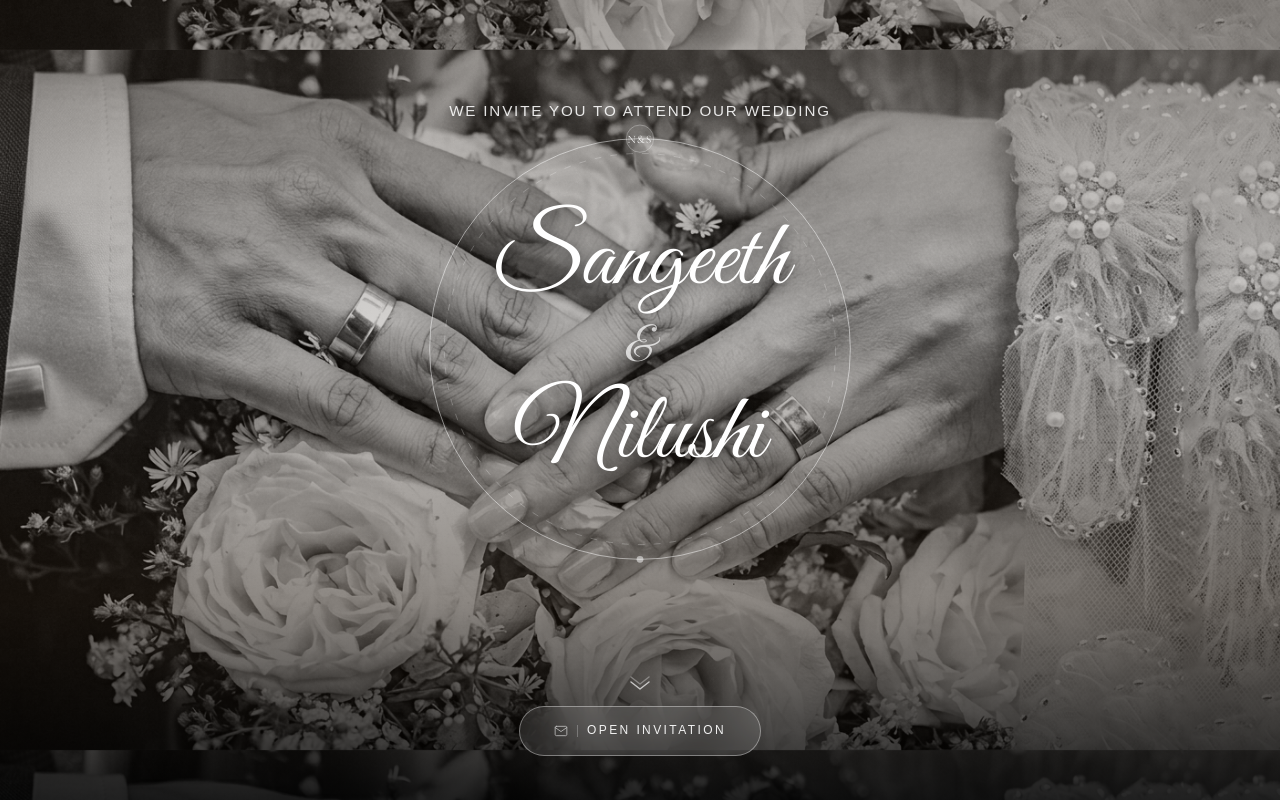
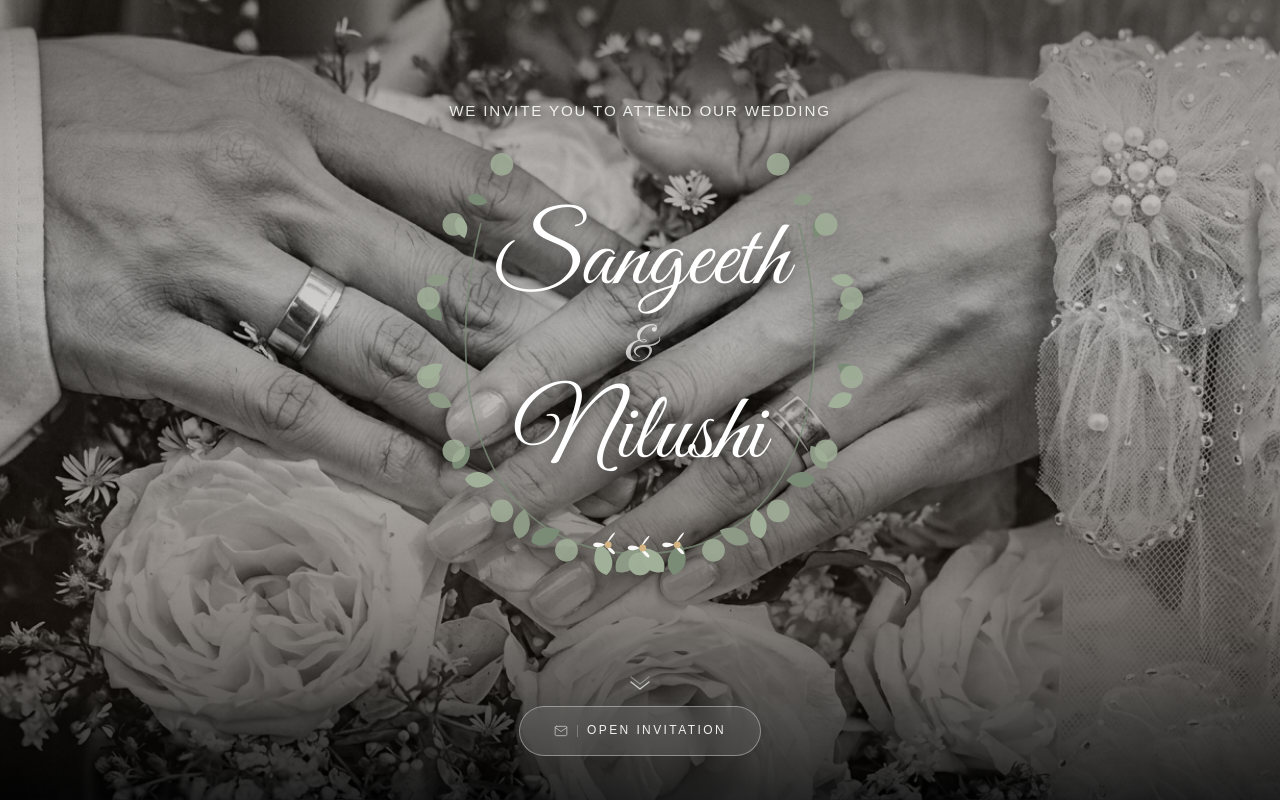
Before and after one commit to Benaragama-003/Wedding-Invitation, a React (Vite) app in the folder Frontend/: page / in a window 1280 px wide. Built offline with nearby package versions, Linux system fonts and the light colour scheme; a web font is replaced by a local one.

Commit message:
feat: create LoadingScreen component with animated entrance transitions and interactive invitation trigger

```diff
--- a/Frontend/src/sections/LoadingScreen.jsx
+++ b/Frontend/src/sections/LoadingScreen.jsx
@@ -24,8 +24,10 @@ export default function LoadingScreen({ phase, onOpen }) {
         >
           {/* ── Background Image (Darkens and scales on transition) ── */}
           <div className="absolute inset-0 bg-black">
-            <motion.div
-              className="absolute inset-0 w-full h-full bg-hero-responsive"
+            <motion.img
+              src="/cover photo.png"
+              alt="Background"
+              className="absolute inset-0 w-full h-full hero-photo"
               initial={{ scale: 1, filter: 'brightness(1) blur(0px)' }}
               animate={phase === 'transition' ? { scale: 1.08, filter: 'brightness(0.4) blur(6px)' } : { scale: 1, filter: 'brightness(1) blur(0px)' }}
               transition={{ duration: 1.4, ease: [0.22, 1, 0.36, 1] }}
@@ -221,31 +223,89 @@ export default function LoadingScreen({ phase, onOpen }) {
 
 function CircularFrame({ brideName, groomName }) {
   const size = 'clamp(300px, 80vw, 450px)';
+
+  // Helpers to generate leaves
+  const getLeafColor = (i) => ['#8C9A86', '#A1B199', '#7A8B76'][i % 3];
+
   return (
     <div style={{ position: 'relative', width: size, height: size }}>
       <motion.svg
         viewBox="0 0 400 400"
         style={{
           width: '100%', height: '100%', display: 'block',
-          filter: 'drop-shadow(0 4px 16px rgba(0,0,0,0.3))',
+          filter: 'drop-shadow(0 4px 12px rgba(0,0,0,0.25))',
         }}
         fill="none"
         xmlns="http://www.w3.org/2000/svg"
         animate={{ scale: [1, 1.015, 1] }}
         transition={{ duration: 8, repeat: Infinity, ease: 'easeInOut' }}
       >
-        {/* Outer elegant thin ring */}
-        <circle cx="200" cy="200" r="185" stroke="rgba(255,255,255,0.85)" strokeWidth="0.5" />
+        {/* Main branch paths */}
+        <path d="M 200 380 C 70 380, 20 250, 60 90" fill="none" stroke="#7A8B76" strokeWidth="1.5" strokeLinecap="round" opacity="0.8" />
+        <path d="M 200 380 C 330 380, 380 250, 340 90" fill="none" stroke="#7A8B76" strokeWidth="1.5" strokeLinecap="round" opacity="0.8" />
 
-        {/* Inner subtle dashed ring for depth */}
-        <circle cx="200" cy="200" r="172" stroke="rgba(255,255,255,0.4)" strokeWidth="0.5" strokeDasharray="6 8" />
+        {/* Left branch pointed leaves */}
+        {[...Array(12)].map((_, i) => {
+          const progress = i / 11;
+          const angle = 90 + progress * 130;
+          const rad = angle * (Math.PI / 180);
+          const cx = 200 + 175 * Math.cos(rad);
+          const cy = 190 + 185 * Math.sin(rad);
+          const isOut = i % 2 === 0;
+          const leafAngle = angle + (isOut ? 45 : -25);
+          return (
+            <path key={`ll-${i}`} d="M 0 0 C 12 -12, 24 -8, 28 0 C 24 8, 12 12, 0 0 Z" fill={getLeafColor(i)} transform={`translate(${cx},${cy}) rotate(${leafAngle}) scale(${0.65 + (1-progress)*0.4})`} />
+          );
+        })}
 
-        {/* Top elegant monogram anchor */}
-        <circle cx="200" cy="15" r="12" fill="rgba(255,255,255,0.05)" stroke="rgba(255,255,255,0.5)" strokeWidth="0.5" />
-        <text x="200" y="19" fill="rgba(255,255,255,0.9)" fontSize="10" fontFamily="var(--font-serif)" textAnchor="middle" letterSpacing="1">N&amp;S</text>
+        {/* Right branch pointed leaves */}
+        {[...Array(12)].map((_, i) => {
+          const progress = i / 11;
+          const angle = 90 - progress * 130;
+          const rad = angle * (Math.PI / 180);
+          const cx = 200 + 175 * Math.cos(rad);
+          const cy = 190 + 185 * Math.sin(rad);
+          const isOut = i % 2 === 0;
+          const leafAngle = angle + (isOut ? -45 : 25);
+          return (
+            <path key={`rl-${i}`} d="M 0 0 C 12 -12, 24 -8, 28 0 C 24 8, 12 12, 0 0 Z" fill={getLeafColor(i+1)} transform={`translate(${cx},${cy}) rotate(${leafAngle}) scale(${0.65 + (1-progress)*0.4})`} />
+          );
+        })}
 
-        {/* Bottom subtle anchor dot */}
-        <circle cx="200" cy="385" r="3" fill="rgba(255,255,255,0.5)" />
+        {/* Left eucalyptus round leaves */}
+        {[...Array(8)].map((_, i) => {
+          const progress = i / 7;
+          const angle = 90 + progress * 140;
+          const rad = angle * (Math.PI / 180);
+          const cx = 200 + 175 * Math.cos(rad);
+          const cy = 190 + 185 * Math.sin(rad);
+          return <circle key={`el-${i}`} cx={cx} cy={cy} r="10" fill="#A1B199" transform={`translate(${Math.cos(rad)*14}, ${Math.sin(rad)*14})`} opacity="0.85" />;
+        })}
+
+        {/* Right eucalyptus round leaves */}
+        {[...Array(8)].map((_, i) => {
+          const progress = i / 7;
+          const angle = 90 - progress * 140;
+          const rad = angle * (Math.PI / 180);
+          const cx = 200 + 175 * Math.cos(rad);
+          const cy = 190 + 185 * Math.sin(rad);
+          return <circle key={`er-${i}`} cx={cx} cy={cy} r="10" fill="#A1B199" transform={`translate(${Math.cos(rad)*14}, ${Math.sin(rad)*14})`} opacity="0.85" />;
+        })}
+
+        {/* White delicate flowers at bottom center */}
+        {[80, 90, 100].map((angle, i) => {
+          const rad = angle * (Math.PI / 180);
+          const cx = 200 + 175 * Math.cos(rad);
+          const cy = 190 + 185 * Math.sin(rad);
+          return (
+            <g key={`flower-${i}`} transform={`translate(${cx},${cy}) scale(1.2)`}>
+              <path d="M 0 0 C 6 -12, 12 -12, 0 0 Z" fill="#F9F8F6" />
+              <path d="M 0 0 C -12 -6, -12 6, 0 0 Z" fill="#F9F8F6" />
+              <path d="M 0 0 C 6 12, 12 6, 0 0 Z" fill="#F9F8F6" />
+              <circle cx="2" cy="0" r="2.5" fill="#D4B483" />
+            </g>
+          );
+        })}
       </motion.svg>
 
       {/* Couple names perfectly centered */}
```
